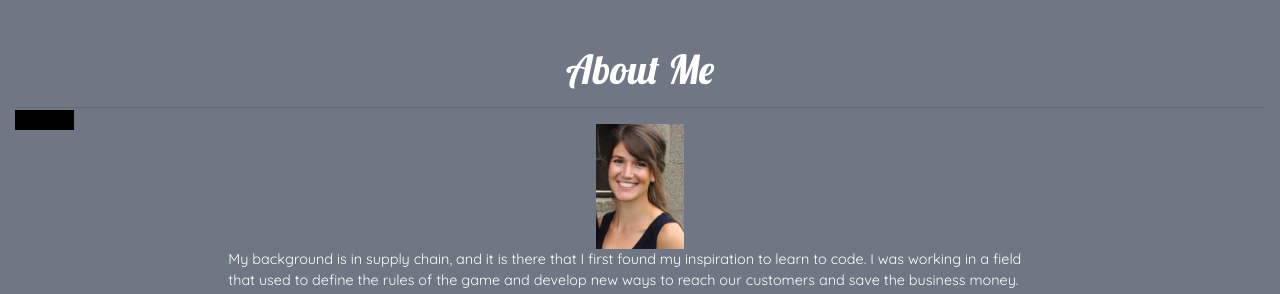
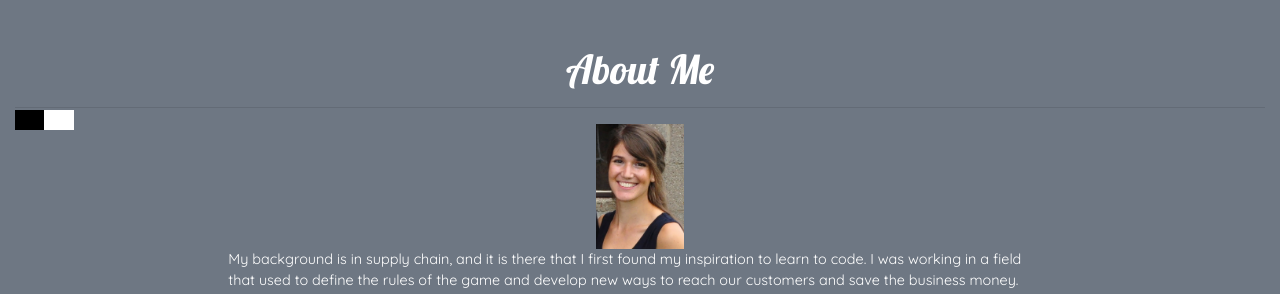
Before and after one commit to brookin8/brookin8.github.io, a Jekyll site: the page built from index.html, in a window 1280 px wide. Shown: the part 752-1046 px from the top of the page. Built offline with Jekyll 4.4.1, drawn with Linux system fonts in a browser that asks for light colours; some web fonts are replaced.

Commit message:
HR formatting

```diff
--- a/index.html
+++ b/index.html
@@ -9,7 +9,6 @@
 		hr:before {
 		  content: "\2727"; /* section sign */
 		  background-color: black;
-		  height:2em;
 		  color:black;
 		  display: inline; /* for vertical centering and background knockout */
 		  position:relative;
@@ -19,7 +18,7 @@
 		hr:after {
 		  content: "\2727"; /* section sign */
 		  background-color: black;
-		  height: 2em;
+		  height: 5px;
 		  color:black;
 		  display: inline; /* for vertical centering and background knockout */
 		  position:relative;
@@ -29,7 +28,6 @@
 		hr.white:before {
 			content: "\2727"; /* section sign */
 		  background-color: white;
-		  height:5px;
 		  color:white;
 		  display: inline; /* for vertical centering and background knockout */
 		  position:relative;
@@ -37,7 +35,7 @@
 
 		}
 
-		hr.white:after {
+		hr.white-hr:after {
 			content: "\2727"; /* section sign */
 		  background-color: white;
 		  height:5px;
```
